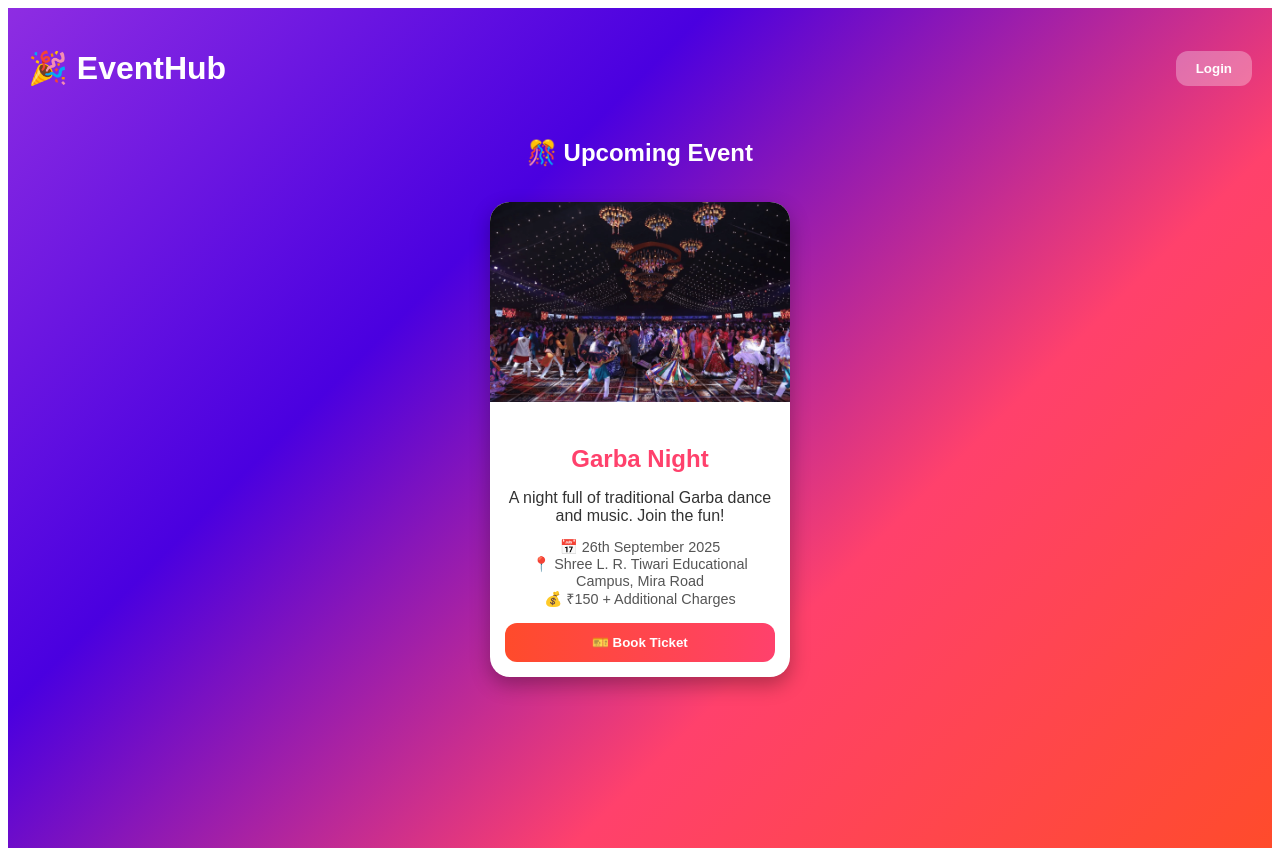
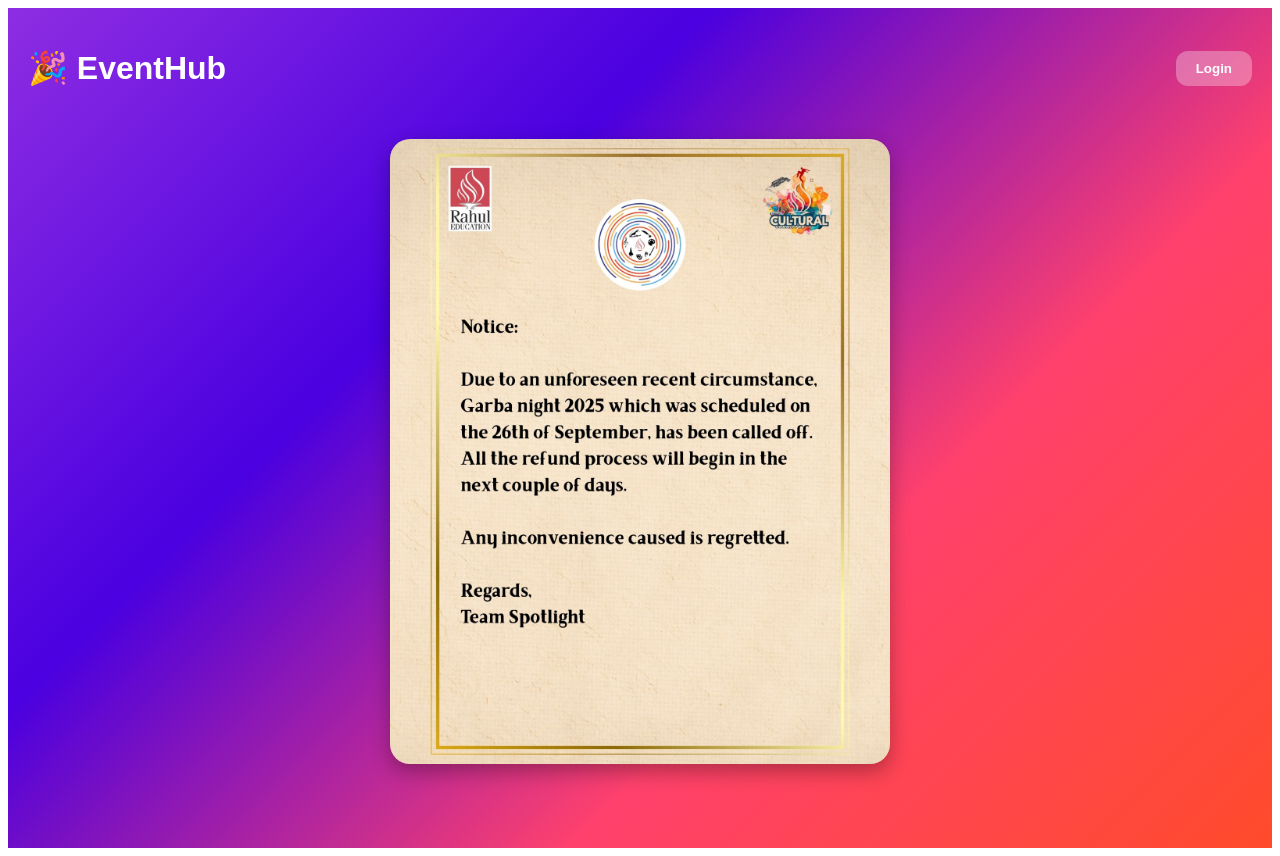
Before and after one commit to aayan-mk/Ticket, a React (Vite) app in the folder frontend/: page / in a window 1280 px wide. Built offline with nearby package versions, Linux system fonts and the light colour scheme.

Commit message:
Event cancelled

```diff
--- a/frontend/src/pages/Home.jsx
+++ b/frontend/src/pages/Home.jsx
@@ -1,24 +1,12 @@
-import React, { useState } from "react";
+import React from "react";
 import { useNavigate } from "react-router-dom";
 import Cookies from "js-cookie";
-import GarbaImage from "../components/Garba.png";
+
+// Import spotlight image
+import spotlightImage from "../components/spotlight.png"; // adjust path if needed
 
 const Home = () => {
   const navigate = useNavigate();
-  const [message, setMessage] = useState("");
-
-  const events = [
-    {
-      _id: "1",
-      name: "Garba Night",
-      date: "26th September 2025",
-      location: "Shree L. R. Tiwari Educational Campus, Mira Road",
-      price: "150 + Additional Charges",
-      description:
-        "A night full of traditional Garba dance and music. Join the fun!",
-      image: GarbaImage,
-    },
-  ];
 
   // Get cookies
   const userCookie = Cookies.get("user");
@@ -41,16 +29,12 @@ const Home = () => {
     }
   };
 
-  // Redirect based on type or show "No user found"
-  const handleBookTicket = (eventId) => {
-    navigate(`/login`)
-  };
-
   return (
     <div
       style={{
         minHeight: "100vh",
-        background: "linear-gradient(135deg, #8e2de2, #4a00e0, #ff416c, #ff4b2b)",
+        background:
+          "linear-gradient(135deg, #8e2de2, #4a00e0, #ff416c, #ff4b2b)",
         fontFamily: "Arial, sans-serif",
         padding: "20px",
       }}
@@ -83,85 +67,24 @@ const Home = () => {
         </button>
       </div>
 
-      {/* Page Heading */}
-      <h2
+      {/* Spotlight Notice Image */}
+      <div
         style={{
-          color: "white",
-          fontSize: "1.5rem",
-          fontWeight: "bold",
-          textAlign: "center",
-          marginBottom: "20px",
+          display: "flex",
+          justifyContent: "center",
         }}
       >
-        🎊 Upcoming Event
-      </h2>
-
-      {/* Event Card */}
-      <div style={{ display: "flex", justifyContent: "center", flexWrap: "wrap" }}>
-        {events.map((event) => (
-          <div
-            key={event._id}
-            style={{
-              width: "300px",
-              margin: "15px",
-              borderRadius: "20px",
-              overflow: "hidden",
-              boxShadow: "0 8px 20px rgba(0,0,0,0.3)",
-              background: "white",
-              textAlign: "center",
-            }}
-          >
-            <img
-              src={event.image}
-              alt={event.name}
-              style={{ width: "100%", height: "200px", objectFit: "cover" }}
-            />
-            <div style={{ padding: "15px" }}>
-              <h3 style={{ color: "#ff416c", fontSize: "1.5rem", fontWeight: "bold", marginBottom: "10px" }}>
-                {event.name}
-              </h3>
-              <p style={{ color: "#333", marginBottom: "10px" }}>{event.description}</p>
-              <p style={{ fontSize: "0.9rem", color: "#555", marginBottom: "15px" }}>
-                📅 {event.date} <br />
-                📍 {event.location} <br />
-                💰 ₹{event.price}
-              </p>
-              <button
-                onClick={() => handleBookTicket(event._id)}
-                style={{
-                  width: "100%",
-                  padding: "12px",
-                  borderRadius: "12px",
-                  border: "none",
-                  fontWeight: "bold",
-                  background: "linear-gradient(90deg, #ff4b2b, #ff416c)",
-                  color: "white",
-                  cursor: "pointer",
-                }}
-              >
-                🎫 Book Ticket
-              </button>
-            </div>
-          </div>
-        ))}
+        <img
+          src={spotlightImage}
+          alt="Spotlight Notice"
+          style={{
+            width: "100%",
+            maxWidth: "500px",
+            borderRadius: "20px",
+            boxShadow: "0 8px 20px rgba(0,0,0,0.3)",
+          }}
+        />
       </div>
-
-      {/* Message for no user */}
-      {message && (
-        <div
-          style={{
-            marginTop: "30px",
-            padding: "15px",
-            backgroundColor: "rgba(255,255,255,0.8)",
-            color: "#ff0000",
-            borderRadius: "12px",
-            textAlign: "center",
-            whiteSpace: "pre-line",
-          }}
-        >
-          {message}
-        </div>
-      )}
     </div>
   );
 };
--- a/frontend/src/pages/UserHome.jsx
+++ b/frontend/src/pages/UserHome.jsx
@@ -2,24 +2,12 @@ import React, { useState, useEffect } from "react";
 import { useNavigate } from "react-router-dom";
 import Cookies from "js-cookie";
 
-// Local image import
-import garbaImage from "../components/Garba.png"; // adjust path if needed
+// Import the spotlight notice image
+import spotlightImage from "../components/spotlight.png"; // adjust path if needed
 
 const UserHome = () => {
   const navigate = useNavigate();
   const [user, setUser] = useState(null);
-
-  // Single Garba Night event
-  const garbaNightEvent = {
-    _id: "garba2025", // give a static ID for consistency
-    name: "Garba Night",
-    date: "26th September 2025",
-    location: "Shree L. R. Tiwari Educational Campus, Mira Road",
-    price: 150, // store as number (₹150) → GST can be handled separately
-    description:
-      "An electrifying night of Garba and Dandiya, full of energy, colors, and traditional dance.",
-    image: garbaImage,
-  };
 
   // Check user login
   useEffect(() => {
@@ -34,12 +22,6 @@ const UserHome = () => {
   const handleLogout = () => {
     Cookies.remove("user");
     navigate("/login");
-  };
-
-  const handleBookTicket = (event) => {
-    // ✅ Save full event object (stringified JSON)
-    Cookies.set("selectedEvent", JSON.stringify(event), { expires: 0.05 }); // ~1 hour
-    navigate("/payment");
   };
 
   return (
@@ -77,10 +59,10 @@ const UserHome = () => {
         </button>
       </div>
 
-      {/* Event Card */}
+      {/* Spotlight Notice Image */}
       <div
         style={{
-          maxWidth: "400px",
+          maxWidth: "500px",
           margin: "0 auto",
           background: "#fff",
           borderRadius: "15px",
@@ -90,72 +72,15 @@ const UserHome = () => {
         }}
       >
         <img
-          src={garbaNightEvent.image}
-          alt={garbaNightEvent.name}
+          src={spotlightImage}
+          alt="Spotlight Notice"
           style={{
             width: "100%",
-            height: "200px",
+            height: "auto",
             borderRadius: "12px",
             objectFit: "cover",
-            marginBottom: "10px",
           }}
         />
-        <h4 style={{ margin: "10px 0", color: "#222" }}>
-          {garbaNightEvent.name}
-        </h4>
-        <p style={{ fontSize: "14px", color: "#555" }}>
-          {garbaNightEvent.description}
-        </p>
-        <p style={{ fontSize: "13px", margin: "10px 0", color: "#333" }}>
-          📅 {garbaNightEvent.date} <br />
-          📍 {garbaNightEvent.location} <br />
-          💰 ₹{garbaNightEvent.price} + Additional Charges,
-        </p>
-        <button
-          onClick={() => handleBookTicket(garbaNightEvent)}
-          style={{
-            width: "100%",
-            padding: "10px",
-            borderRadius: "10px",
-            border: "none",
-            background: "linear-gradient(90deg, #36d1dc, #5b86e5)",
-            color: "white",
-            fontWeight: "bold",
-            cursor: "pointer",
-          }}
-        >
-          🎫 Book Now
-        </button>
-      </div>
-
-      {/* View My Tickets */}
-      <div
-        style={{
-          marginTop: "40px",
-          maxWidth: "400px",
-          marginLeft: "auto",
-          marginRight: "auto",
-        }}
-      >
-        <h3 style={{ marginBottom: "15px", color: "#333" }}>
-          📌 Manage Your Bookings
-        </h3>
-        <button
-          onClick={() => navigate("/my-bookings")}
-          style={{
-            padding: "14px 20px",
-            borderRadius: "12px",
-            border: "none",
-            fontSize: "16px",
-            fontWeight: "bold",
-            color: "white",
-            background: "linear-gradient(90deg, #ff512f, #dd2476)",
-            cursor: "pointer",
-            width: "100%",
-          }}
-        >
-          📜 View My Tickets
-        </button>
       </div>
     </div>
   );
```
Also changed, not shown: frontend/src/components/Spotlight.png (added).
